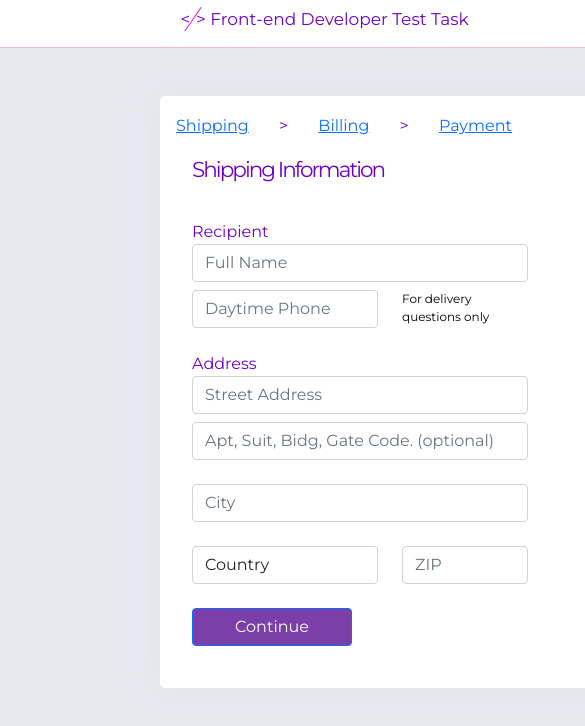
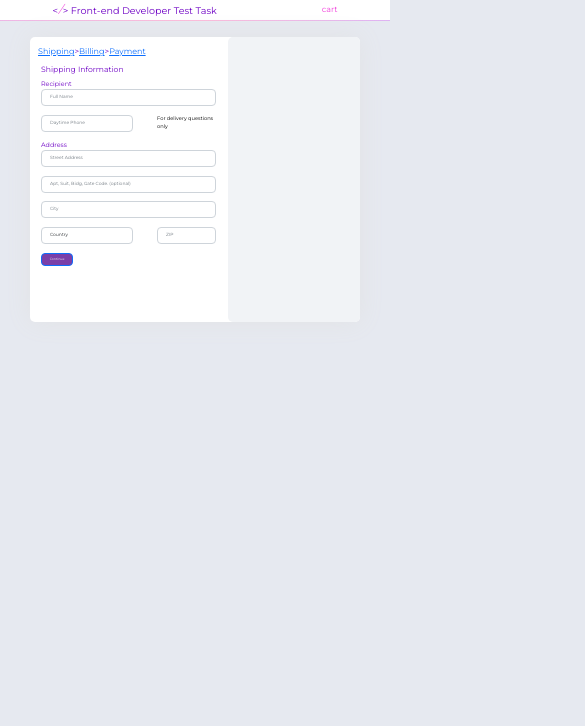
Before and after one commit to PandaCrab/testProjects, a React (Create React App) app: page / in a window 390 px wide. Shown: the top 726 px of the page, 585 px wide, since content can reach past the window. Built offline with nearby package versions, Linux system fonts and the light colour scheme.

Commit message:
Change media query

```diff
--- a/src/App/App.js
+++ b/src/App/App.js
@@ -35,7 +35,7 @@ const currentForm = () => {
     <>
       <GlobalStyles />
       <Header>
-        <HeaderText> &lt; <Slash>&frasl;</Slash> &gt; Front-end Developer Test Task</HeaderText>
+        <HeaderText> &lt; <Slash>&frasl;</Slash>&gt; Front-end Developer Test Task</HeaderText>
         <ShoppingBasket>cart</ShoppingBasket>
 
       </Header>
--- a/src/Components/Forms/Payment.js
+++ b/src/Components/Forms/Payment.js
@@ -9,7 +9,8 @@ import 'bootstrap/dist/css/bootstrap.min.css';
 import {
     Info,
     FormLabel,
-    StyledButton
+    StyledButton,
+    FormLabelHeader
  } from '../../Styled/Forms/FormStyle';
 
 export const Payment = () => {
@@ -79,9 +80,11 @@ export const Payment = () => {
 
     return (
         <Info>
-            <FormLabel><h3>Payment</h3></FormLabel>
+            <FormLabel>
+                <FormLabelHeader>Payment</FormLabelHeader>
+            </FormLabel>
             <Form>
-                <Form.Group className="mb-4 position-relative">
+                <Form.Group className=" position-relative">
                     <Form.Label className="mb-0">Cardholder Name</Form.Label>
                     <Form.Control
                         type="name"
@@ -93,7 +96,7 @@ export const Payment = () => {
                         { errors.cardholder }
                     </Form.Control.Feedback>
                 </Form.Group>
-                <Form.Group className="mb-4 position-relative">
+                <Form.Group className=" position-relative">
                     <Form.Label className="mb-1">Card Number</Form.Label>
                     <Form.Control
                         type="text"
@@ -105,7 +108,7 @@ export const Payment = () => {
                         { errors.cardNum }
                     </Form.Control.Feedback>
                 </Form.Group>
-                <Form.Group className="mb-4 position-relative">
+                <Form.Group className=" position-relative">
                     <Row>
                         <Col sm="4" xs="4">
                             <Form.Label className="mb-1">Expire Date</Form.Label>
--- a/src/Components/Forms/ShippingInfo.js
+++ b/src/Components/Forms/ShippingInfo.js
@@ -89,10 +89,10 @@ export const ShippingInfo = () => {
                     <FormLabelHeader>Shipping Information</FormLabelHeader>
                 </FormLabel>
                 <Form >
-                    <Form.Group className="form-group-sm">
-                        <Form.Group className="mb-4">
+                    <Form.Group className="form-group-xxs">
+                        <Form.Group >
                             <Form.Label className="mb-0">Recipient</Form.Label>
-                            <Form.Group className="mb-2 position-relative">
+                            <Form.Group className="position-relative">
                                 <Form.Control
                                 type="name"
                                 onChange={({ target }) => setField('name', target.value)}
@@ -113,15 +113,15 @@ export const ShippingInfo = () => {
                                             { errors.phone }
                                         </Form.Control.Feedback>
                                     </Col>
-                                    <Col sm="4" xs="4">
+                                    <Col sm="4" xs="5">
                                         <Discription>For delivery questions only</Discription>
                                     </Col>
                                 </Row>
                             </Form.Group>
                         </Form.Group>
-                        <Form.Group className="mb-4 position-relative">
+                        <Form.Group className="position-relative">
                             <Form.Label className="mb-0" >Address</Form.Label>
-                            <Form.Group className="mb-2 position-relative">
+                            <Form.Group className=" position-relative">
                                 <Form.Control
                                     type="text"
                                     onChange={({ target }) => setField('address', target.value)}
@@ -133,14 +133,12 @@ export const ShippingInfo = () => {
                             </Form.Group>
                             <Form.Group>
                                 <Form.Control
-                                    className="mb-4"
                                     type="text"
                                     onChange={({ target }) => setField('optionalInfo', target.value)}
                                     placeholder="Apt, Suit, Bidg, Gate Code. (optional)" />
                             </Form.Group>
-                            <Form.Group className="mb-4 position-relative">
+                            <Form.Group className="position-relative">
                                 <Form.Control
-                                    className="mb-4"
                                     type="text"
                                     onChange={({ target }) => setField('city', target.value)}
                                     isInvalid={ !!errors.city }
--- a/src/Components/OrderPlate/OrderPlate.js
+++ b/src/Components/OrderPlate/OrderPlate.js
@@ -1,4 +1,4 @@
-import React, { useState } from 'react';
+import React from 'react';
 
 import { OrderInfo } from '../../Styled/OrderPlate/OrderPlateStyles';
 
--- a/src/GlobalStyles.js
+++ b/src/GlobalStyles.js
@@ -8,19 +8,19 @@ export const GlobalStyles = createGlobalStyle`
         color: #6e00c5;
     };
 
-    body, html {
+    body, html, root {
         background-color: #e6e9f0;
     };
 `
 
 export const devices = {
-    mobileS: '(max-width: 320px)',
-    mobileM: '(max-width: 375px)',
-    mobileL: '(max-width: 425px)',
-    tablet: '(max-width: 768px)',
-    laptop: '(max-width: 1024px)',
-    laptopL: '(max-width: 1440px)',
-    desctop: '(max-width: 2560px)'
+    mobileS: '(min-width: 320px)',
+    mobileM: '(min-width: 375px)',
+    mobileL: '(min-width: 425px)',
+    tablet: '(min-width: 768px)',
+    laptop: '(min-width: 1024px)',
+    laptopL: '(min-width: 1440px)',
+    desctop: '(min-width: 2560px)'
 }
 
 export const colors = {
--- a/src/Styled/App/AppStyles.js
+++ b/src/Styled/App/AppStyles.js
@@ -5,30 +5,70 @@ export const Header = styled.section`
   margin: auto;
   margin-bottom: 3em;
   width: 65em;
-  height: 3em;
+  height: 5em;
   background-color: ${colors.white};
   display: flex;
-  align-items: center;
   justify-content: space-around;
   border-bottom: 1px solid;
   border-image: ${colors.borderGradient};
+
+  @media ${devices.mobileS} {
+    margin-bottom: 1em;
+    width: 100%;
+    height: 1.3em;
+
+  }
+
+  @media ${devices.tablet} {
+    width: 100%;
+    height: 2.5em;
+  }
+
+  @media ${devices.laptop} {
+    width: 65em;
+    height: 3em;
+  }
 `
 
 export const HeaderText = styled.h5`
-  display: flex;
-  font-size: 17px;
-  align-items: center;
+  margin: auto;
+  position: relative;
+
+
+  @media ${devices.mobileS} {
+    font-size: .6em;
+  }
+
+  @media ${devices.tablet} {
+    font-size: 1em;
+  }
 `
 
 export const ShoppingBasket = styled.h6`
-  font-size: 15px;
+  margin: auto;
   color: ${colors.slash};
+
+  @media ${devices.mobileS} {
+    font-size: .5em;
+  }
+
+  @media ${devices.tablet} {
+    font-size: .8em;
+  }
 `
 
 export const Slash = styled.span`
   color: ${colors.slash};
   font-weight: 300;
   font-size: 2em;
+
+  @media ${devices.mobileS} {
+    font-size: 1.5em;
+  }
+
+  @media ${devices.tablet} {
+    font-size: 2em;
+  }
 `
 
 export const Order = styled.div`
@@ -38,34 +78,39 @@ export const Order = styled.div`
   display: flex;
   flex-direction: column;
   background-color: ${colors.white};
-  justify-content: center;
   border-radius: 5px;
   box-shadow: 0 0 1.5em #e2e3e5;
   position: relative;
 
   @media ${devices.mobileS} {
-    margin-left: 10em;
-    min-width: 18em;
-    min-height: 14em;
+    margin-left: auto;
+    width: 275px;
+    height: 230px;
     justify-content: flex-start;
   }
 
   @media ${devices.mobileM} {
-    margin-left: 10em;
-    min-width: 20em;
-    min-height: 16em;
+    margin-left: auto;
+    width: 330px;
+    height: 285px;
   }
 
   @media ${devices.mobileL} {
-    margin-left: 10em;
-    min-width: 22em;
-    min-height: 16em;
+    margin-left: auto;
+    width: 22em;
+    height: 17em;
   }
 
   @media ${devices.tablet} {
-    margin-left: 10em;
-    min-width: 24em;
-    min-height: 18em;
+    margin-left: auto;
+    width: 37em;
+    height: 28em;
+  }
+
+  @media ${devices.laptop} {
+    margin: auto;
+    width: 45em;
+    height: 37em;
   }
 `
 
@@ -74,6 +119,21 @@ export const Route = styled.section`
   height: 5%;
   margin: 1em;
   display: flex;
-  justify-content: space-between;
   align-items: center;
+
+  @media ${devices.mobileS} {
+    font-size: .5em;
+  }
+
+  @media ${devices.mobileM} {
+    font-size: .5em;
+  }
+
+  @media ${devices.mobileL} {
+    font-size: .6em;
+  }
+
+  @media ${devices.tablet} {
+    font-size: .8em;
+  }
 `
--- a/src/Styled/Forms/FormStyle.js
+++ b/src/Styled/Forms/FormStyle.js
@@ -3,14 +3,69 @@ import { devices, colors } from '../../GlobalStyles';
 import { Button } from 'react-bootstrap';
 
 export const Info = styled.div`
-  margin: 0 2em 1em 2em;
-  width: 21em;
-  height: 90%;
-  position: relative;
+    margin: 0 2em 1em 2em;
+    width: 49em ;
+    height: 90%;
+    position: relative;
 
-  @media ${devices.mobileS} {
-      min-width: 10em;
-  }
+    @media${devices.mobileS} {
+        margin-left: 11px;
+        width: 145px;
+        height: inherit;
+        font-size: .5em;
+
+        .form-control {
+            font-size: .5em;
+            margin-bottom: 2em;
+            padding: 3px 6px;
+        }
+    }
+
+    @media ${devices.mobileM} {
+        width: 175px;
+        height: inherit;
+        font-size: .4em;
+
+        .form-control {
+            font-size: .7em;
+            padding: 4px 8px;
+        }
+    }
+
+    @media ${devices.mobileL} {
+        width: 190px;
+        height: inherit;
+        font-size: .5em;
+
+        .form-control {
+            font-size: .7;
+            margin-bottom: 1.5em;
+            padding: 4px 8px;
+        }
+    }
+
+    @media ${devices.tablet} {
+        margin-left: 2em;
+        width: 24em;
+        font-size: .8em;
+
+        .form-control {
+            font-size: 1em;
+            margin-bottom: 1em;
+            padding: 5px 10px;
+        }
+    }
+
+    @media ${devices.laptop} {
+        margin: 0 2em 1em 2em;
+        width: 30em;
+
+        .form-control {
+            font-size: 1.1em;
+            margin-bottom: 2em;
+            padding: 6px 12px;
+        }
+    }
 `
 
 export const Discription = styled.p`
@@ -18,6 +73,24 @@ export const Discription = styled.p`
     padding: 0;
     color: #000;
     font-size: 12px;
+
+    @media ${devices.mobileS} {
+        margin-left: 0;
+        text-align: flex-start;
+        font-size: .6em;
+    }
+
+    @media ${devices.mobileM} {
+        font-size: .8em;
+    }
+
+    @media ${devices.mobileL} {
+        font-size: .8em;
+    }
+
+    @media ${devices.laptop} {
+        font-size: 12px;
+    }
 `
 
 export const StyledButton = styled(Button)`
@@ -28,33 +101,80 @@ export const StyledButton = styled(Button)`
         padding: 3px 5px;
         font-size: .5em;
     }
+
+    @media ${devices.tablet} {
+        padding: 4px 8px;
+        font-size: .8em;
+    }
+
+    @media ${devices.laptop} {
+        font-size: 1.1em;
+        padding: 6px 12px;
+    }
 `
 
 export const FormLabel = styled.section`
     margin-bottom: 1em;
     display: flex;
-    letter-spacing: -2px;
     font-weight: 600;
     justify-content: space-between;
-    align-items: center;
+    align-items: flex-end;
 
     @media ${devices.mobileS} {
-        margin-bottom: .2em;
-        font-size: .5em;
-        font-weight: 300;
+        font-size: .8em;
+    }
+
+    @media ${devices.mobileM} {
+        margin-bottom: 1em;
+    }
+
+    @media ${devices.mobileL} {
+        margin-bottom: 1em;
     }
 `
 
 export const FormLabelHeader = styled.h4`
     fonst-size: 17px;
-    margin-bottom: 1em;
+
+    @media ${devices.mobileS} {
+        font-size: .5em;
+        margin-bottom: 0;
+    }
+
+    @media ${devices.mobileM} {
+        font-size: 10px;
+    }
+
+    @ media ${devices.mobileL} {
+        font-size: 12px;
+    }
+
+    @media ${devices.tabley} {
+        font-size: 1.5em;
+    }
+
+    @media ${devices.laptop} {
+        font-size: 2em;
+        letter-spacing: -1px;
+    }
 `
 
 export const FormLabelParagraph = styled.p`
-    margin: 0;
+    margin: auto;
+    margin-right: 0;
     font-size: 11px;
     text-decoration: underline .5px;
     letter-spacing: normal;
+
+    @media ${devices.mobileS} {
+        font-size: .5em;
+        text-decoration: none;
+    }
+
+    @media ${devices.laptop} {
+        font-size: 11px;
+        text-decoration: underline .5px;
+    }
 `
 
 // export const StyledInput = styled(Form.Control)`
--- a/src/Styled/OrderPlate/OrderPlateStyles.js
+++ b/src/Styled/OrderPlate/OrderPlateStyles.js
@@ -1,5 +1,5 @@
 import styled from 'styled-components';
-import { devices, colors } from '../../GlobalStyles';
+import { colors } from '../../GlobalStyles';
 
 export const OrderInfo = styled.section`
   margin: 0;
@@ -12,8 +12,4 @@ export const OrderInfo = styled.section`
   border-radius: inherit;
   top: 0;
   right: 0;
-
-  @media ${devices.mobileS} {
-
-  }
 `
```
Also changed, not shown: src/Components/Forms/BillingInfo.js (+11 -10 lines).
